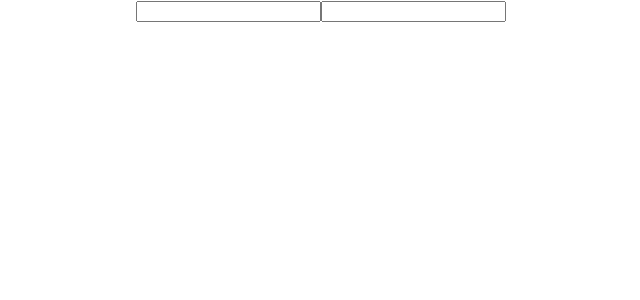
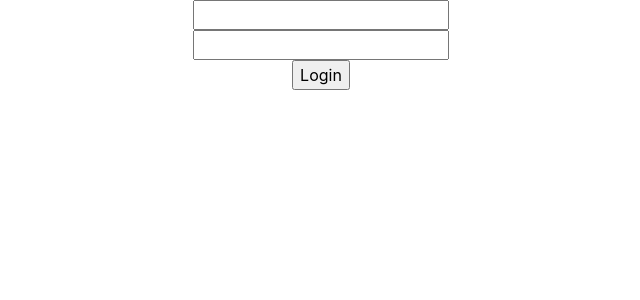
Before and after one commit to Emtiaz-Rahman/simple-firebase-authentication, a JavaScript app: page / in a window 1280 px wide. Shown: the top 300 px of the page, without its empty margins (319-959 px from the left). Built offline with nearby package versions, Linux system fonts and the light colour scheme; the HTML template or start-up script is replaced by a standard one.

Commit message:
submit btn done

```diff
--- a/package.json
+++ b/package.json
@@ -6,8 +6,10 @@
     "@testing-library/jest-dom": "^5.16.4",
     "@testing-library/react": "^12.1.4",
     "@testing-library/user-event": "^13.5.0",
+    "bootstrap": "^5.1.3",
     "firebase": "^9.6.10",
     "react": "^18.0.0",
+    "react-bootstrap": "^2.2.3",
     "react-dom": "^18.0.0",
     "react-scripts": "5.0.0",
     "web-vitals": "^2.1.4"
--- a/src/App.css
+++ b/src/App.css
@@ -32,6 +32,7 @@
   from {
     transform: rotate(0deg);
   }
+
   to {
     transform: rotate(360deg);
   }
--- a/src/App.js
+++ b/src/App.js
@@ -5,12 +5,25 @@ import { getAuth } from "firebase/auth";
 const auth = getAuth(app);
 
 function App() {
+  const handleEmailBlur = (event) => {
+    console.log(event.target.value)
+  }
+  const handlePasswordBlur = (event) => {
+    console.log(event.target.value)
+  }
+  const handleFormSbmit = event => {
+    console.log('from submit')
+    event.preventDefault();
+  }
 
   return (
     <div className="App">
-      <form>
-        <input type="text" />
-        <input type="password" name="" id="" />
+      <form onSubmit={handleFormSbmit}>
+        <input onBlur={handleEmailBlur} type="email" name="" id="" />
+        <br />
+        <input onBlur={handlePasswordBlur} type="password" name="" id="" />
+        <br />
+        <input type="submit" value="Login" />
       </form>
 
     </div>
```
Also changed, not shown: 1 other file (tests, documents, lock files or other folders).
